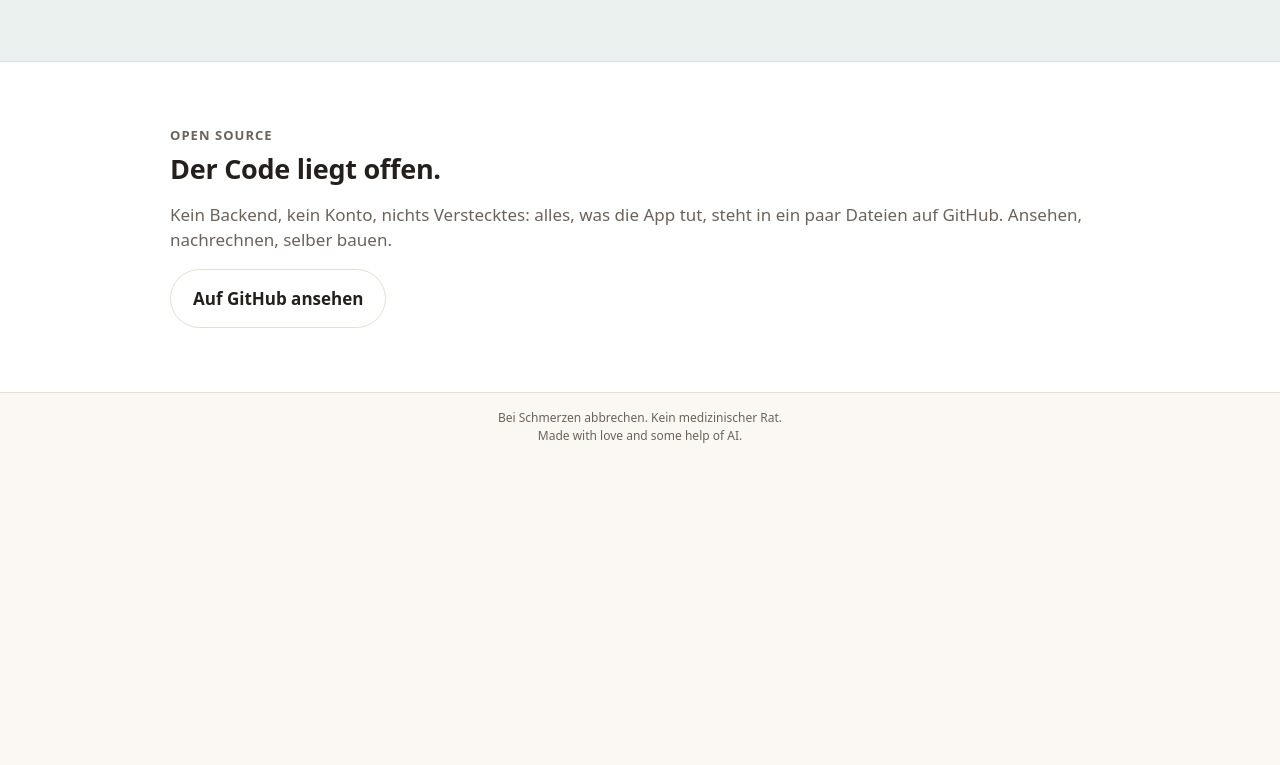
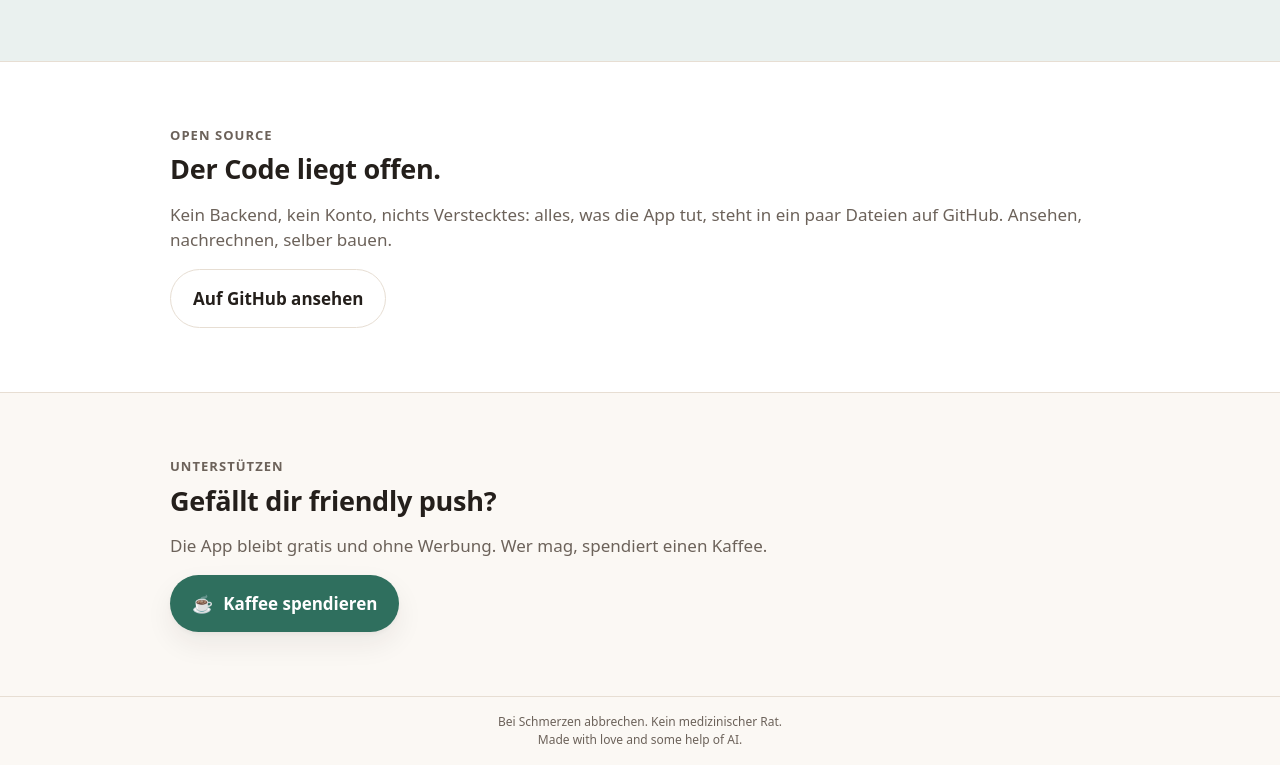
Before and after one commit to simonvonallmen-rethinc/friendlypush, a plain HTML site: page index.html in a window 1280 px wide. Shown: the part 4154-4919 px from the top of the page. Before the commit the page ends 4615 px from the top, so only its background shows below. Drawn offline with Linux system fonts and the light colour scheme.

Commit message:
Adds coffee support button to the bottom of the help page

```diff
--- a/index.html
+++ b/index.html
@@ -494,6 +494,24 @@
       </div>
     </section>
 
+    <!-- Ganz zuletzt, freiwillig: wer die App mag, kann etwas zurückgeben. -->
+    <section class="lp-band">
+      <div class="lp-inner">
+        <p class="eyebrow">Unterstützen</p>
+        <h2>Gefällt dir friendly push?</h2>
+        <p class="lead">Die App bleibt gratis und ohne Werbung. Wer mag,
+          spendiert einen Kaffee.</p>
+        <div class="lp-cta">
+          <!-- Ein gewöhnlicher Link statt button.prod.min.js: das Script
+               schreibt sich per document.writeln in die Seite, was in einer
+               aus <template> geklonten Ansicht nicht geht. -->
+          <a class="btn btn-primary btn-coffee" href="https://buymeacoffee.com/rethinc"
+             target="_blank" rel="noopener"><span aria-hidden="true">☕</span>
+             Kaffee spendieren</a>
+        </div>
+      </div>
+    </section>
+
   </section>
 </template>
 
--- a/styles.css
+++ b/styles.css
@@ -1456,6 +1456,8 @@ body.is-landing #app { padding: 0; }
 /* -------------------------------------------------------- Abschluss */
 .lp-final .lp-cta { width: 100%; }
 
+/* Kaffee-Knopf: Tasse und Text mit Luft dazwischen. */
+.btn-coffee { gap: 10px; }
 /* Die Uhr bringt ihren Rand selbst mit (der Kreis sitzt mit Abstand im
    Rahmen), darum steht der Text hier näher als beim Installationsbild. */
 .lp-final { gap: 0; }
```
Also changed, not shown: lib/store.js.
